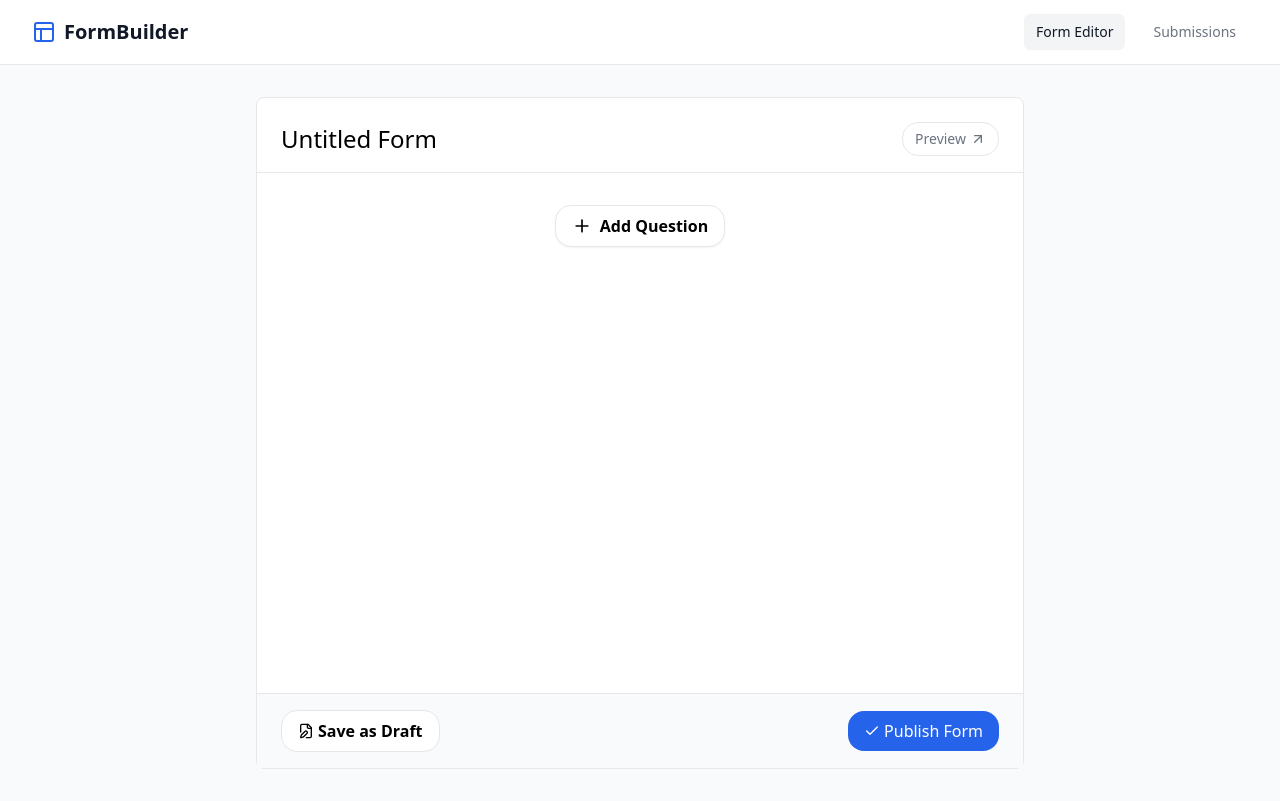
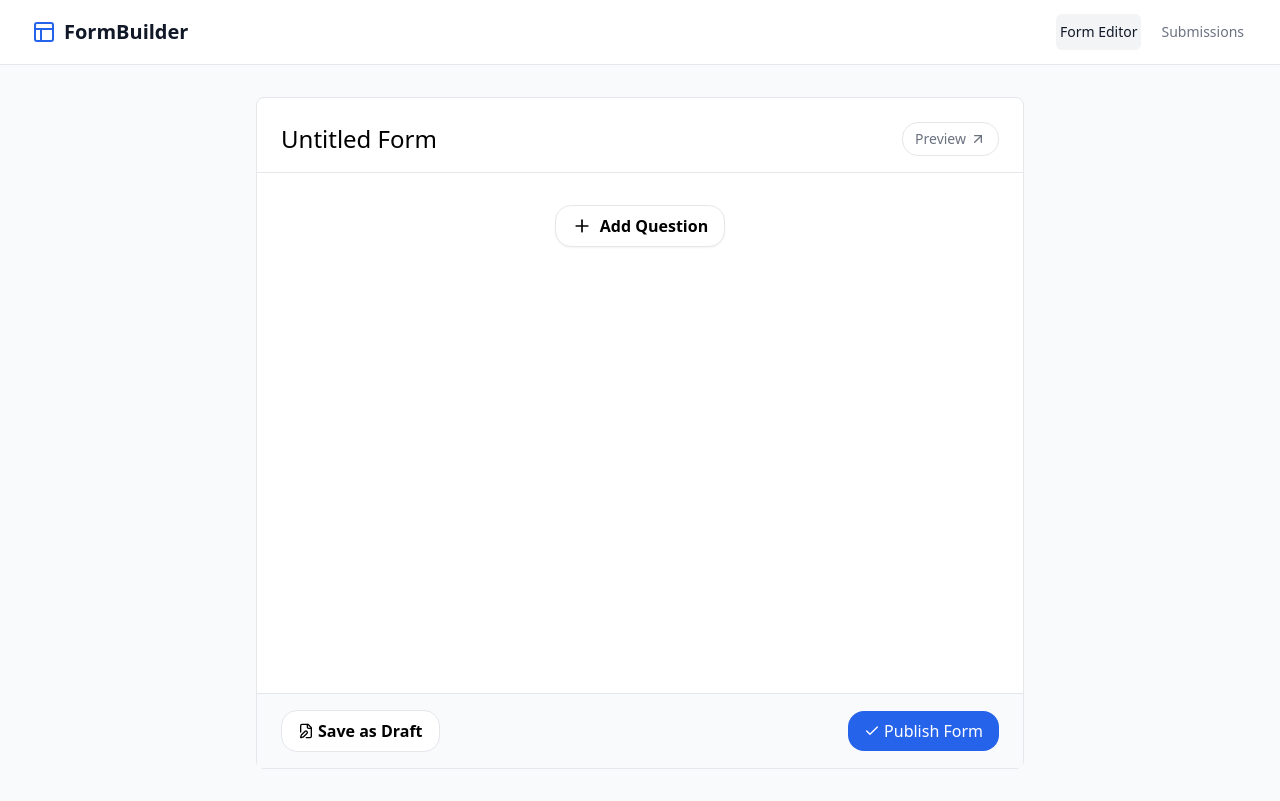
Before and after one commit to shivankkunwar/FormGenius, a Next.js app: page / in a window 1280 px wide. Built offline with nearby package versions, Linux system fonts and the light colour scheme.

Commit message:
minor fixes

```diff
--- a/app/page.tsx
+++ b/app/page.tsx
@@ -129,7 +129,7 @@ export default function Home() {
             <nav className="flex space-x-4">
               <button
                 onClick={() => setCurrentView('editor')}
-                className={`px-3 py-2 rounded-md text-sm font-medium ${
+                className={`px-1 py-2 rounded-md text-sm font-medium ${
                   currentView === 'editor'
                     ? 'bg-gray-100 text-gray-900'
                     : 'text-gray-500 hover:text-gray-900'
@@ -139,7 +139,7 @@ export default function Home() {
               </button>
               <button
                 onClick={() => setCurrentView('submissions')}
-                className={`px-3 py-2 rounded-md text-sm font-medium ${
+                className={`px-1 py-2 rounded-md text-sm font-medium ${
                   currentView === 'submissions'
                     ? 'bg-gray-100 text-gray-900'
                     : 'text-gray-500 hover:text-gray-900'
--- a/components/AnswerComponent.tsx
+++ b/components/AnswerComponent.tsx
@@ -110,7 +110,7 @@ const AnswerComponent = ({ type, question, error, onChange, dragHandleProps }: a
                   <ChevronDown className="h-4 w-4 text-gray-500" />
                 )}
                 <div {...dragHandleProps}>
-                  <GripVertical className="ml-3 md:ml-2 h-5 w-5 text-gray-500 cursor-grab active:cursor-grabbing" />
+                  <GripVertical className="ml md:ml-2 h-5 w-5 text-gray-500 cursor-grab active:cursor-grabbing" />
                 </div>
               </button>
               {showTypeDropdown && (
```
